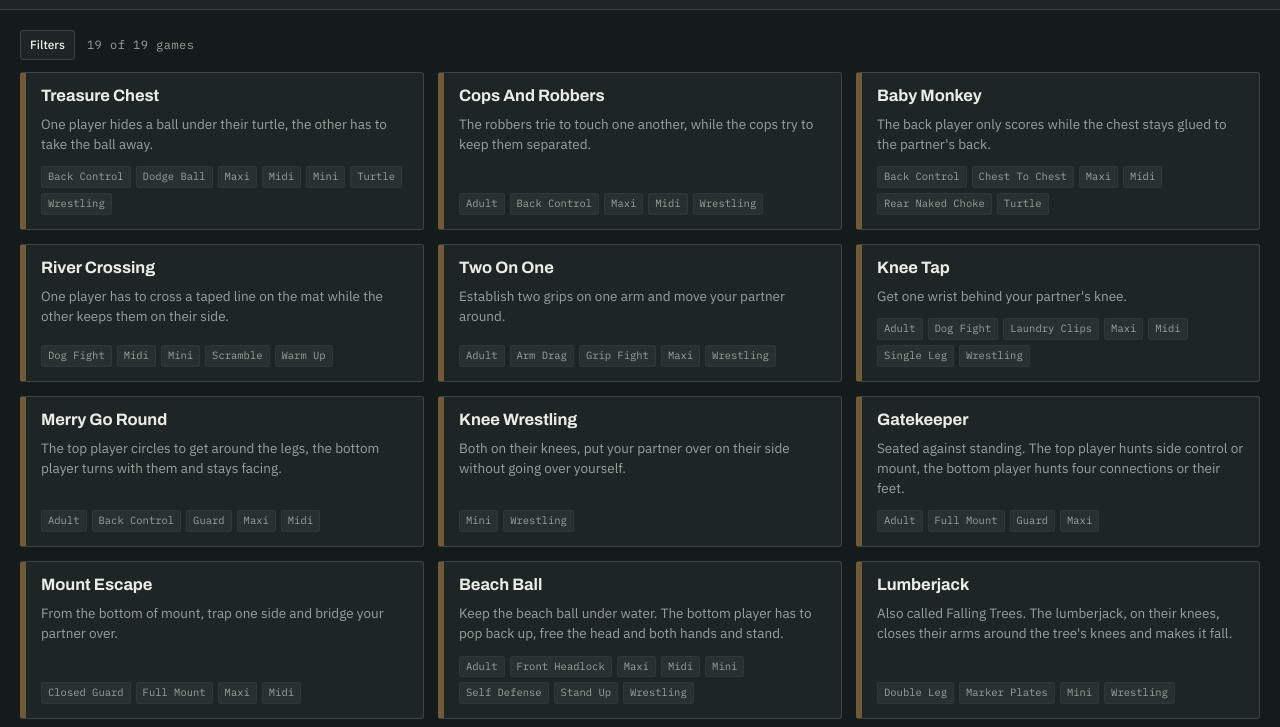
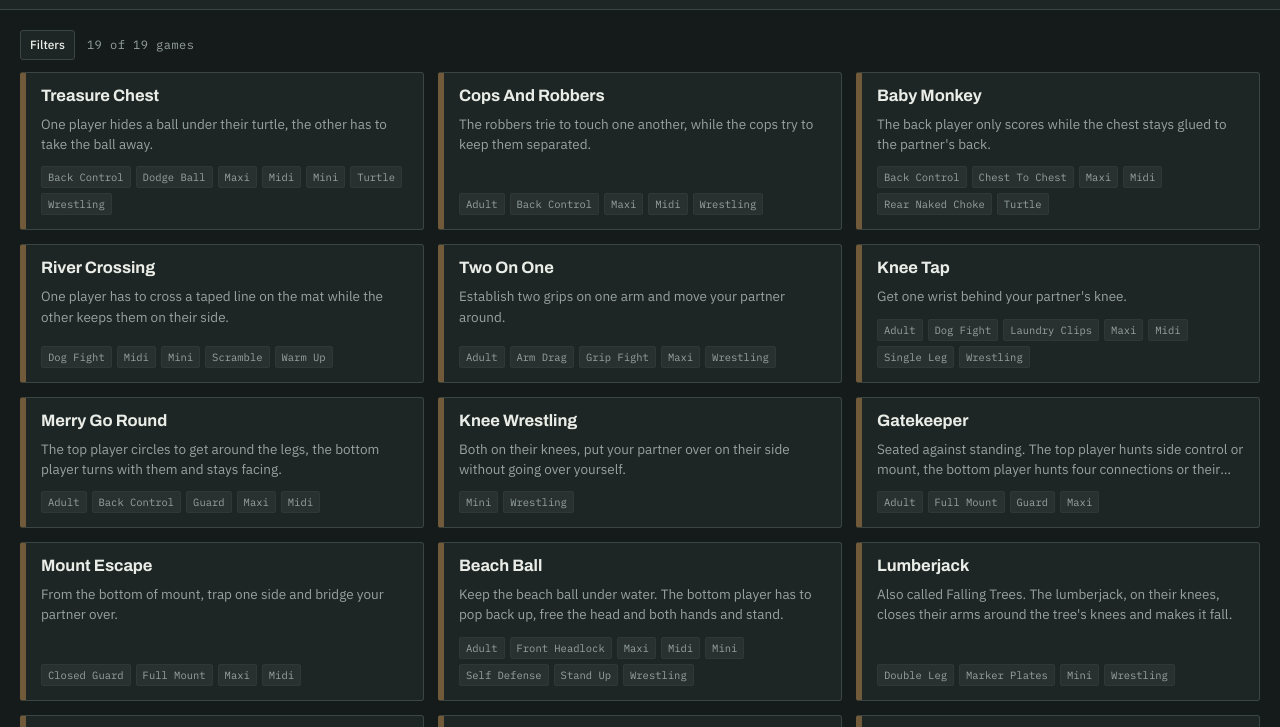
Before and after one commit to timmrkz/games, a plain HTML site: page index.html in a window 1280 px wide. Shown: the part 53-780 px from the top of the page. Drawn offline with Linux system fonts and the light colour scheme.

Commit message:
Show at most two lines of summary and two rows of labels on a card (#16)
Co-authored-by: Claude <noreply@anthropic.com>

```diff
--- a/index.html
+++ b/index.html
@@ -31,6 +31,8 @@
   --alert:#E4705F;       /* "hide" / destructive: warm coral */
   --alert-soft:#38221F;
   --r:3px;
+  --tag-line:16px;                                     /* one line of a label */
+  --tag-h:calc(var(--tag-line) + 6px);                 /* a label: line, 2px padding and 1px border, top and bottom */
   --chip-track:repeat(auto-fill,minmax(140px,1fr));   /* labels page grid */
   --display:"Archivo",system-ui,sans-serif;
   --body:"IBM Plex Sans",system-ui,sans-serif;
@@ -155,12 +157,16 @@ h1,h2,h3{font-family:var(--display);font-stretch:112%;margin:0;line-height:1.15}
 .card-open{flex:1;display:flex;flex-direction:column;gap:8px;align-items:flex-start;
   background:transparent;border:0;padding:0;text-align:left;color:inherit;width:100%}
 .card h3{font-size:16.5px;font-weight:700;letter-spacing:-0.005em}
-.card p{margin:0;font-size:13.5px;color:var(--ink-soft)}
-.card .meta{display:flex;flex-wrap:wrap;gap:5px;padding-top:4px}
+/* A card shows at most two lines of the summary and two rows of labels, so
+   no card runs taller than its neighbours. The game page shows them all. */
+.card p{margin:0;font-size:13.5px;color:var(--ink-soft);
+  display:-webkit-box;-webkit-box-orient:vertical;-webkit-line-clamp:2;line-clamp:2;overflow:hidden}
+.card .meta{display:flex;flex-wrap:wrap;gap:5px;padding-top:4px;
+  max-height:calc(2 * var(--tag-h) + 5px + 4px);overflow:hidden}
 .tag-btn{cursor:pointer;font-family:var(--mono)}
 .tag-btn:hover{border-color:var(--accent);color:var(--accent)}
 .tag-btn.on{background:var(--accent);border-color:var(--accent);color:var(--on-accent)}
-.tag{font-family:var(--mono);font-size:10.5px;background:var(--panel-2);border:1px solid var(--line-soft);padding:2px 6px;border-radius:2px;color:var(--ink-soft)}
+.tag{font-family:var(--mono);font-size:10.5px;line-height:var(--tag-line);background:var(--panel-2);border:1px solid var(--line-soft);padding:2px 6px;border-radius:2px;color:var(--ink-soft)}
 .empty{border:1px dashed var(--line);border-radius:var(--r);padding:38px 24px;text-align:center;background:var(--panel)}
 .empty h3{font-size:17px;margin-bottom:6px}
 .empty p{color:var(--ink-soft);font-size:14px;margin:0 0 16px}
@@ -1662,7 +1668,10 @@ function renderResults(){
 /** One game's card. `shown` limits the labels on it, for a related game,
     which shows only the labels it shares. */
 function cardHTML(game, shown){
-  const ids = Array.isArray(shown) ? shown : gameLabels(game);
+  // Labels in the filter come first, so the two rows a card shows never
+  // hide one the person picked.
+  const all = Array.isArray(shown) ? shown : gameLabels(game);
+  const ids = all.filter(inChain).concat(all.filter(id => !inChain(id)));
 
   // A card is no longer one big button, because the labels inside it are
   // buttons of their own and a button cannot contain another one.
```
